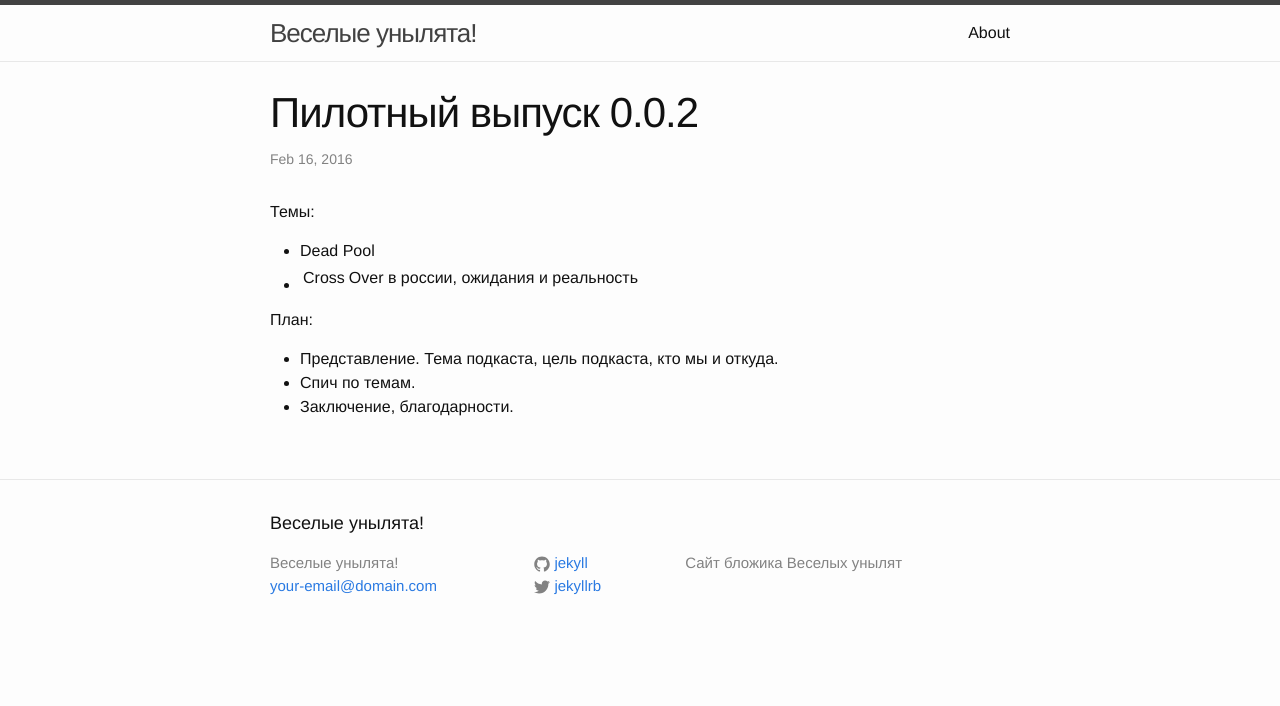
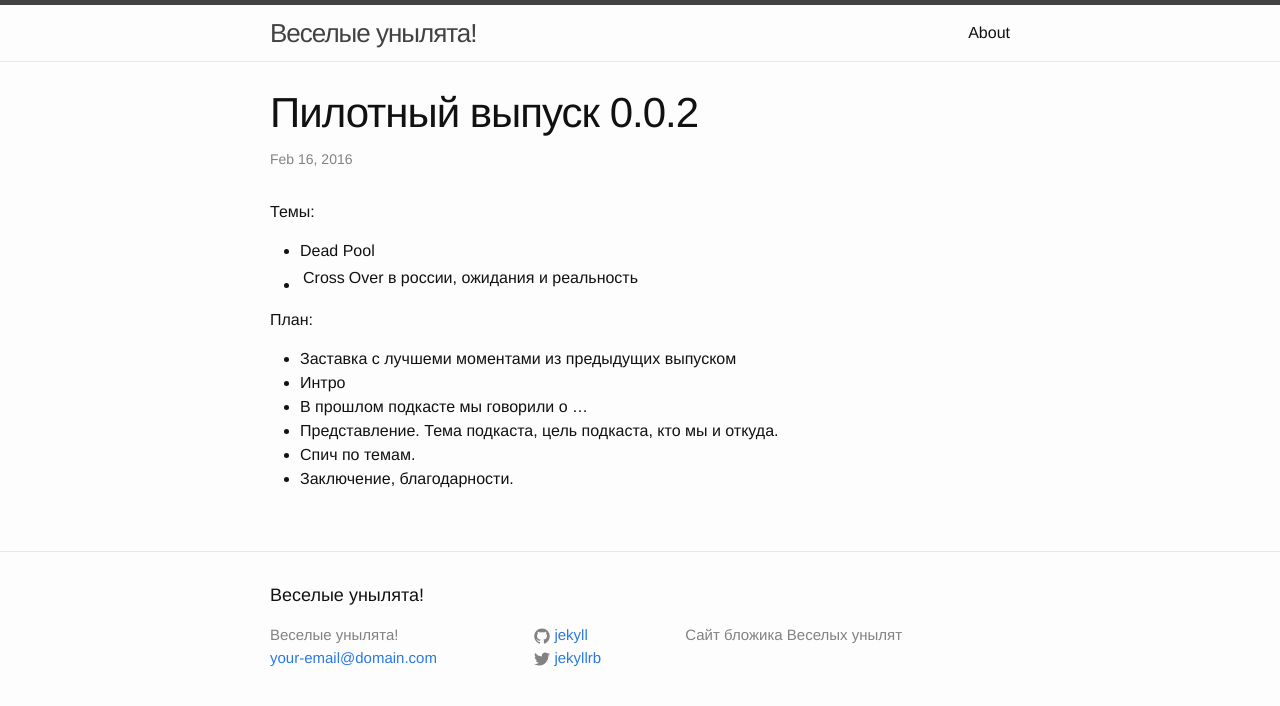
Before and after one commit to unylyata/unylyata.github.io, a Jekyll site: the page built from _posts/2016-02-16-podcast-0.0.2.markdown, in a window 1280 px wide. Shown: the top 706 px of the page. Built offline with Jekyll 4.4.1, drawn with Linux system fonts in a browser that asks for light colours.

Commit message:
Update 2016-02-16-podcast-0.0.2.markdown

```diff
--- a/_posts/2016-02-16-podcast-0.0.2.markdown
+++ b/_posts/2016-02-16-podcast-0.0.2.markdown
@@ -12,7 +12,9 @@ categories: podcast
 
 
 План:
-
+- Заставка с лучшеми моментами из предыдущих выпуском
+- Интро
+- В прошлом подкасте мы говорили о ...
 - Представление. Тема подкаста, цель подкаста, кто мы и откуда.
 - Спич по темам.
 - Заключение, благодарности.
```
